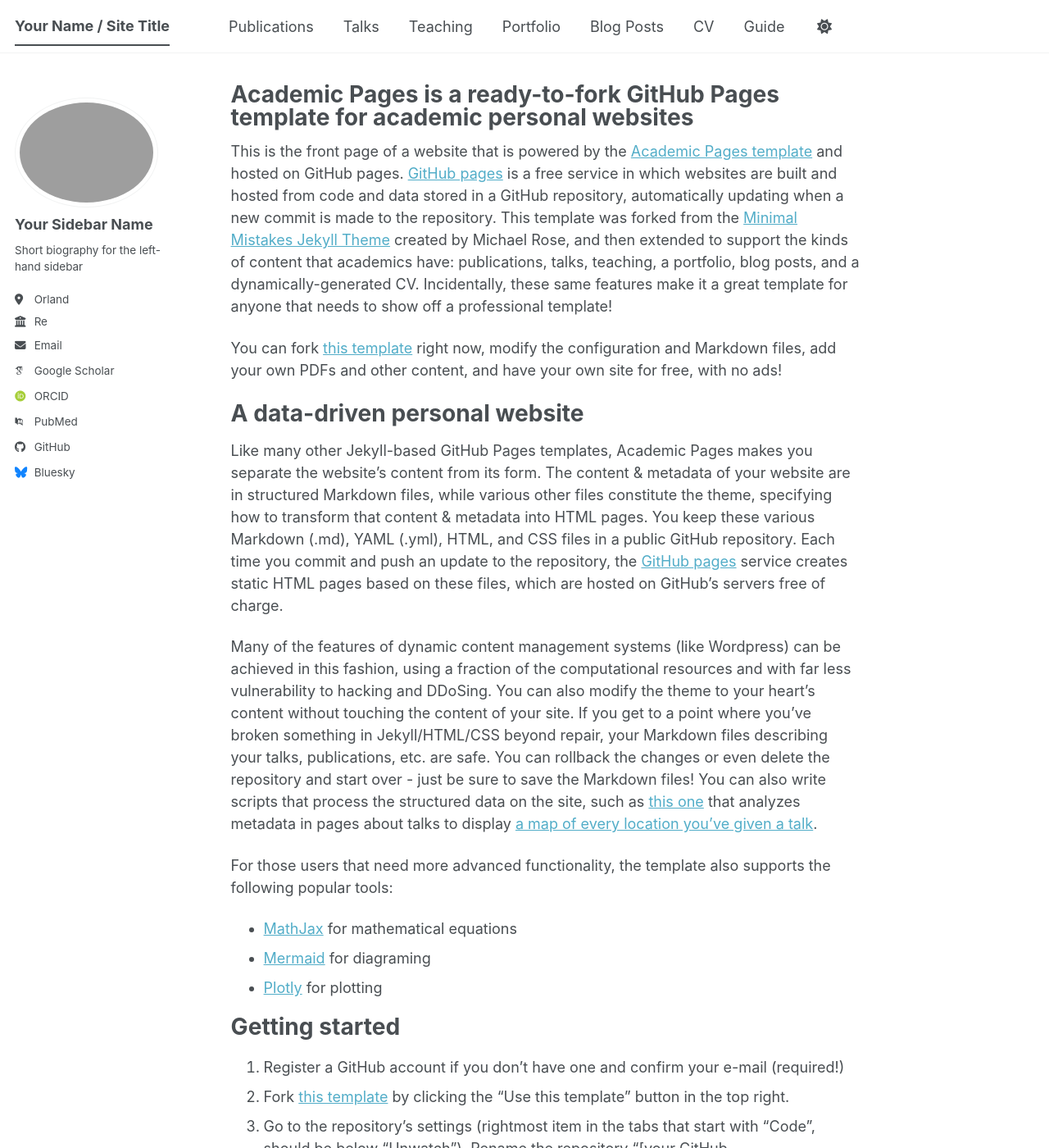
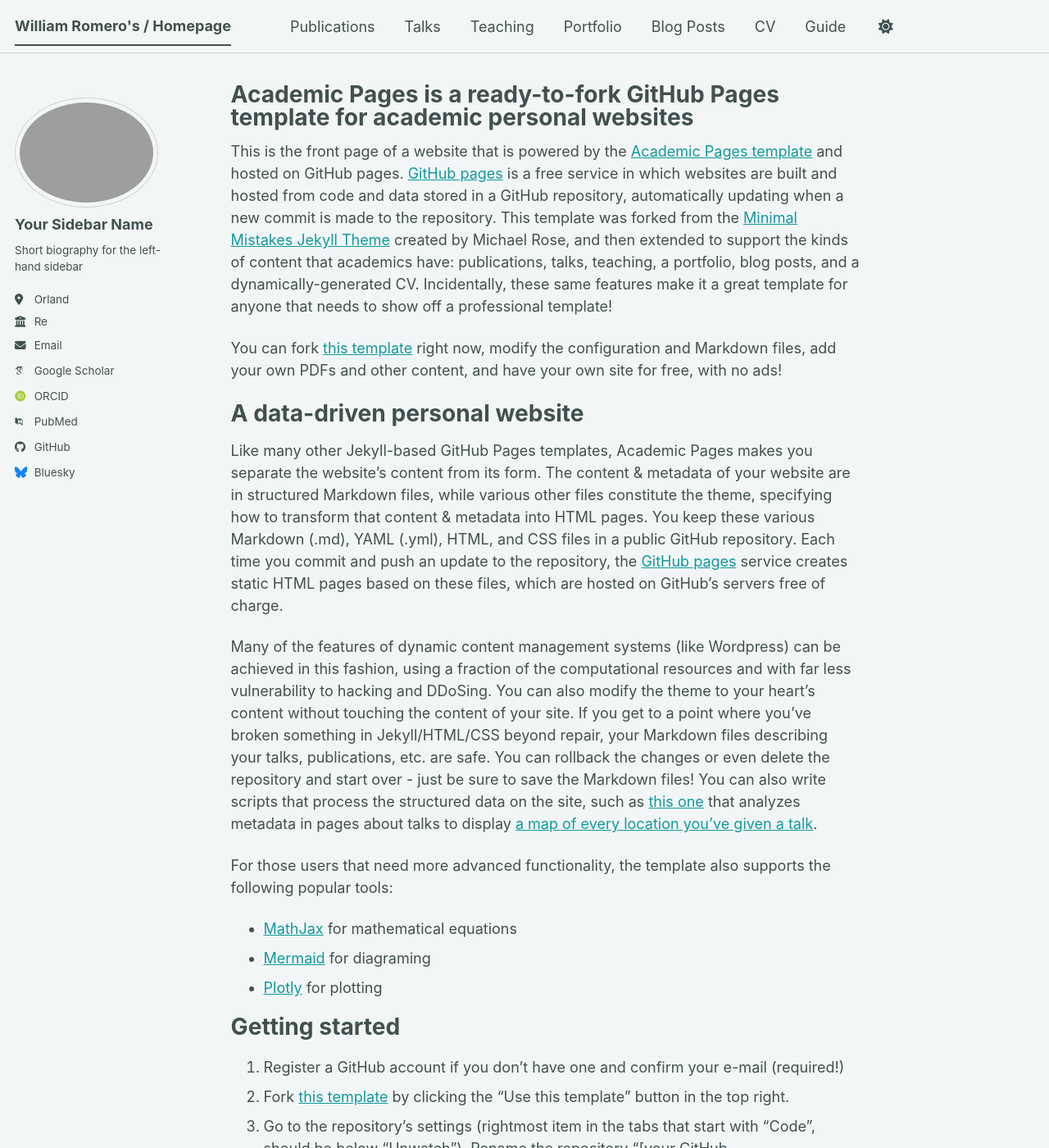
Before and after one commit to williamromero11/williamromero11.github.io, a Jekyll site: the page built from _pages/about.md, in a window 1280 px wide and 1400 px high. Shown: the whole window at 82% size. Built offline with Jekyll 4.4.1, drawn with Linux system fonts in a browser that asks for light colours; some web fonts are replaced; a script bundle is joined from its source files by our own code; library files that are not in the unit come from our copies; some of the changed text lies outside the part shown.

Commit message:
Update _config.yml

```diff
--- a/_config.yml
+++ b/_config.yml
@@ -8,15 +8,15 @@
 
 # Basic Site Settings
 locale                   : "en-US"
-site_theme               : "default" # The available themes options are "default", "air", "sunrise", "mint", "dirt" and "contrast"
-title                    : "Your Name / Site Title"
+site_theme               : "mint" # The available themes options are "default", "air", "sunrise", "mint", "dirt" and "contrast"
+title                    : "William Romero's / Homepage"
 title_separator          : "-"
-name                     : &name "Your Name"
-description              : &description "Your Name's academic portfolio"   # Update this with a general description of your site, this is the default if not overridden by a page
-url                      : https://academicpages.github.io # The base hostname & protocol for your site e.g. "https://[your GitHub username].github.io",
+name                     : &name "William Romero"
+description              : &description "William Romero's academic portfolio and personal website"   # Update this with a general description of your site, this is the default if not overridden by a page
+url                      : https://williamromero11.github.io # The base hostname & protocol for your site e.g. "https://[your GitHub username].github.io",
                                                            # or if you already have some other page hosted on Github then use "https://[your GitHub username].github.io/[Your Repo Name]"
 baseurl                  : "" # the subpath of your site, e.g. "/blog"
-repository               : "academicpages/academicpages.github.io"
+repository               : "williamromero11/williamromero11.github.io"
 
 # Site Author - The following control what appear as part of the author content on the side bar.
 #               If a field is blank the icon and link will not appear, otherwise it will be shown.
```
